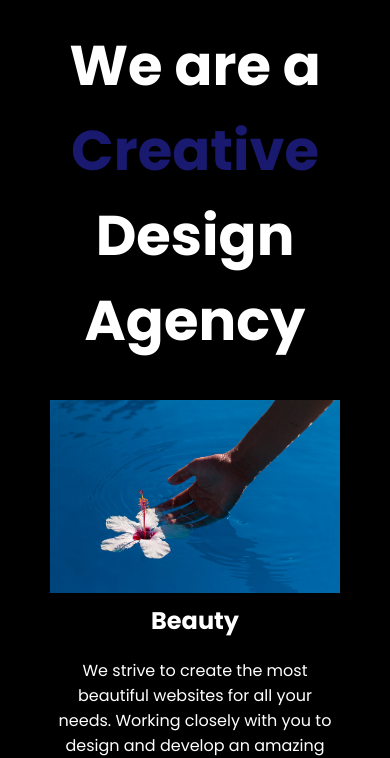
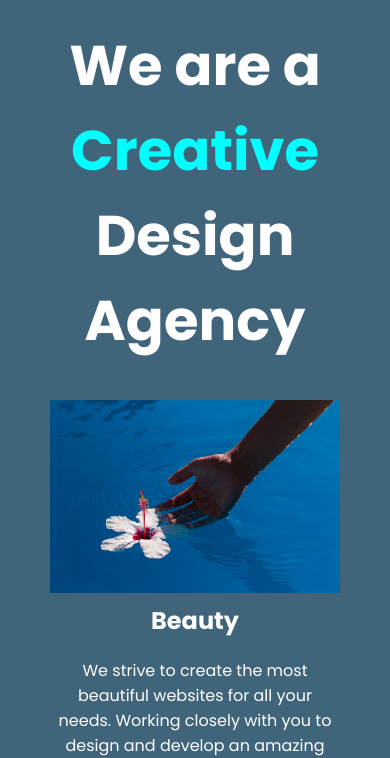
Before and after one commit to blue-eulb/web-interactive-practice, a plain HTML site: page index.html in a window 390 px wide. Shown: the part 90-848 px from the top of the page. Drawn offline with Linux system fonts and the light colour scheme.

Commit message:
Add files via upload

```diff
--- a/style.css
+++ b/style.css
@@ -60,7 +60,10 @@ footer {
     text-align: center;
     color: white;
   }
+  .creative {
+    color: rgb(0, 255, 255);
+  }
   body {
-    background-color: black;
+    background-color: rgb(0,50,80, .75);
   }
 }
```
